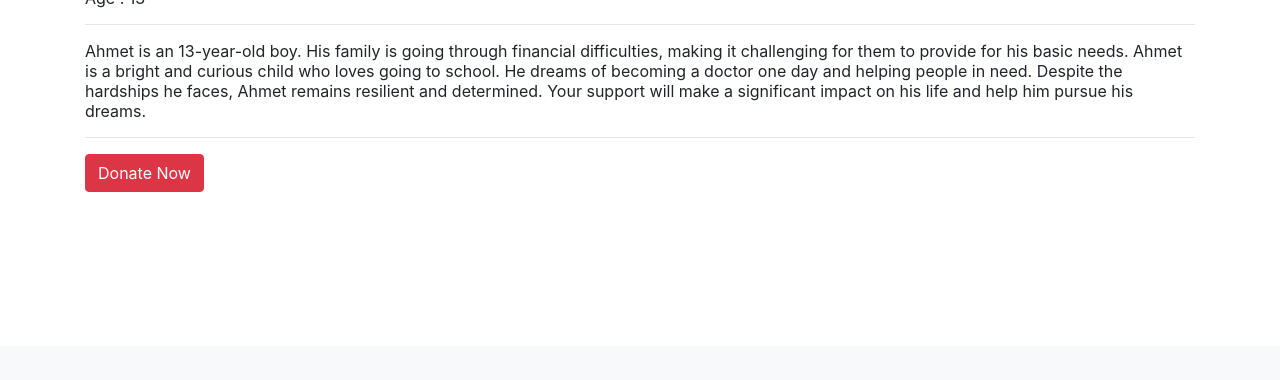
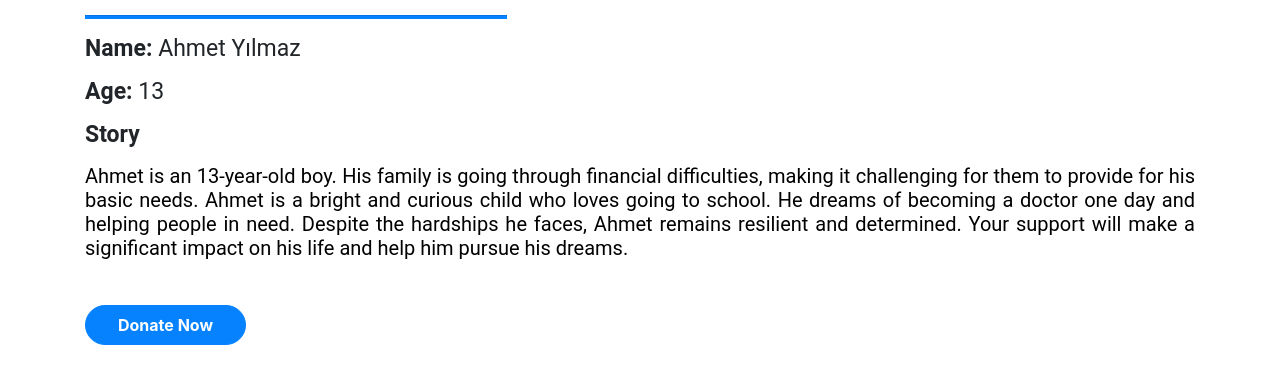
Before and after one commit to evorz/Children-Sponsorship-System-Website-Project, a Flask app: page /child/1 in a window 1280 px wide. Shown: the part 454-834 px from the top of the page. Before the commit the page ends 646 px from the top, so only its background shows below. Run offline with Flask 2, Linux system fonts and the light colour scheme; data comes from the database, SQL or seed files in the repository; some libraries are stand-ins or nearby versions.

Commit message:
Update on front-end

```diff
--- a/ChildrenSponsorshipSystem/static/css/about.css
+++ b/ChildrenSponsorshipSystem/static/css/about.css
@@ -31,7 +31,7 @@
   left: 0;
   font-size: var(--font-size-base);
   font-weight: 600;
-  font-family: var(--font-plus-roboto);
+  font-family: 'Roboto', sans-serif;
   color: var(--color-black);
   text-align: left;
   display: inline-block;
@@ -74,7 +74,7 @@
   position: relative;
   font-size: var(--font-size-base);
   font-weight: 600;
-  font-family: var(--font-plus-roboto);
+  font-family: 'Roboto', sans-serif;
   color: var(--color-cornflowerblue-100);
   text-align: left;
 }
@@ -100,7 +100,7 @@
   position: relative;
   font-size: var(--font-size-base);
   font-weight: 600;
-  font-family: var(--font-plus-roboto);
+  font-family: 'Roboto', sans-serif;
   color: var(--color-white);
   text-align: left;
 }
@@ -131,7 +131,7 @@
   left: 530px;
   font-size: 50px;
   font-weight: 700;
-  font-family: inherit;
+  font-family: 'Roboto', sans-serif;
   text-align: left;
 }
 .support-children-in {
@@ -182,7 +182,7 @@
   position: relative;
   font-size: var(--font-size-sm);
   font-weight: 600;
-  font-family: var(--font-plus-roboto);
+  font-family: 'Roboto', sans-serif;
   color: var(--color-white);
   text-align: left;
 }
@@ -354,7 +354,7 @@
   left: 149px;
   font-size: var(--font-size-xl);
   font-weight: 700;
-  font-family: inherit;
+  font-family: 'Roboto', sans-serif;
 }
 .we-are-here {
   margin: 0;
@@ -373,7 +373,7 @@
   left: 149px;
   font-size: var(--font-size-31xl);
   font-weight: 700;
-  font-family: inherit;
+  font-family: 'Roboto', sans-serif;
   text-align: left;
 }
 .za-hando {
@@ -516,7 +516,7 @@
   top: 1943px;
   font-size: var(--font-size-31xl);
   font-weight: 700;
-  font-family: inherit;
+  font-family: 'Roboto', sans-serif;
 }
 .our-dev-team {
   top: 2055px;
@@ -663,5 +663,5 @@
   text-align: center;
   font-size: var(--font-size-5xl);
   color: var(--color-darkslategray-100);
-  font-family: var(--font-plus-roboto);
+  font-family: 'Roboto', sans-serif;
 }
--- /dev/null
+++ b/ChildrenSponsorshipSystem/static/css/article.css
@@ -0,0 +1,21 @@
+.child-name2 {
+    margin-top: 14px;
+    font-weight: normal;
+    font-size: 23px;
+}
+.child-age2{
+    font-weight: normal;
+    font-size: 23px;
+}
+.Auther-Date{
+    font-weight: bold;
+    font-size: 23px;
+}
+.liner3{
+    width:750px;
+    height: 3px;
+    text-align:left;
+    margin-left:0;
+    color:rgb(6, 130, 255);
+    background-color:rgb(6, 130, 255);
+}
--- a/ChildrenSponsorshipSystem/static/css/articles.css
+++ b/ChildrenSponsorshipSystem/static/css/articles.css
@@ -62,3 +62,19 @@
     justify-content: center;
     color: rgb(6, 130, 255);
 }
+.liner{
+  width:auto;
+  height: 3px;
+  text-align:center;
+  margin-left:0;
+  color:rgb(6, 130, 255);
+  background-color:rgb(6, 130, 255);
+}
+.liner4{
+  width:auto;
+  height: 3px;
+  text-align:center;
+  margin-left:0;
+  color:rgb(159, 159, 159);
+  background-color: rgb(159, 159, 159);
+}
--- /dev/null
+++ b/ChildrenSponsorshipSystem/static/css/child.css
@@ -0,0 +1,76 @@
+.child-name2 {
+  margin-top: 14px;
+  font-weight: normal;
+  font-size: 23px;
+}
+.child-age2{
+  font-weight: normal;
+  font-size: 23px;
+}
+.name2{
+  font-weight: bold;
+  font-size: 23px;
+}
+.age2{
+  font-weight: bold;
+  font-size: 23px;
+}
+.story2{
+  font-weight: bold;
+  font-size: 23px;
+}
+.profile-line{
+  width:38%;
+  height: 3px;
+  text-align:left;
+  margin-left:0;
+  color:rgb(6, 130, 255);
+  background-color:rgb(6, 130, 255);
+}
+
+.child-photo-1 {
+  height: 316.5px;
+  width: 420px;
+  margin-right: 20px;
+  border-radius: 20px;
+  color: rgb(6, 130, 255);
+  border-width: 4px;
+  border:solid;
+}
+
+.about-section{
+    margin-top: 0px;
+    margin-left: 0px;
+    margin-bottom: 15px;
+    color: rgb(0, 0, 0);
+    text-align: justify;
+    font-size: 20px;
+}
+
+.donate-button-child {
+    color: white;
+    border-color: rgb(6, 130, 255);
+    background-color: rgb(6, 130, 255);
+    border-style: solid;
+    font-weight: bold;
+    border-width: 1px;
+    border-radius: 24px;
+    cursor: pointer;
+    margin-top: 30px;
+    margin-right: 8px;
+    margin-bottom: 35px;
+    padding-top: 9px;
+    padding-bottom: 9px;
+    padding-right: 32px;
+    padding-left: 32px;
+    top: 538.5px;
+    left: 67px;
+    transition: background-color 0.35s, color 0.35s;
+  }
+  .donate-button-child:hover {
+    background-color: white;
+    color: rgb(6, 130, 255);
+  }
+  .donate-button-child:active {
+    opacity: 0.7;
+  }
--- a/ChildrenSponsorshipSystem/static/css/childs.css
+++ b/ChildrenSponsorshipSystem/static/css/childs.css
@@ -87,4 +87,15 @@
   height: 211px;
   width: 280px;
   border-radius: 20px;
+  display: block;
+  margin-left: auto;
+  margin-right: auto;
 }
+.liner2{
+  width:auto;
+  height: 3px;
+  text-align:center;
+  margin-left:0;
+  color:rgb(6, 130, 255);
+  background-color:rgb(6, 130, 255);
+}
--- /dev/null
+++ b/ChildrenSponsorshipSystem/static/css/donate.css
@@ -0,0 +1,21 @@
+.child-name2 {
+    margin-top: 14px;
+    font-weight: normal;
+    font-size: 23px;
+}
+.child-age2{
+    font-weight: normal;
+    font-size: 23px;
+}
+.name2{
+    font-weight: bold;
+    font-size: 23px;
+}
+.line{
+    width:41%;
+    height: 3px;
+    text-align:left;
+    margin-left:0;
+    color:rgb(6, 130, 255);
+    background-color:rgb(6, 130, 255);
+}
--- a/ChildrenSponsorshipSystem/static/css/global.css
+++ b/ChildrenSponsorshipSystem/static/css/global.css
@@ -2,10 +2,12 @@ body {
   margin: 0;
   line-height: normal;
 }
-
+p{
+  font-family: 'Roboto', sans-serif;
+}
 :root {
   /* fonts */
-  --font-plus-roboto: "Roboto";
+  --font-plus-roboto: 'Roboto';
 
   /* font sizes */
   --font-size-lg: 18px;
--- a/ChildrenSponsorshipSystem/static/css/navbar.css
+++ b/ChildrenSponsorshipSystem/static/css/navbar.css
@@ -2,7 +2,7 @@
   color: black;
   font-weight: bold;
   font-size: 18px;
-  font-family: "Roboto";
+  font-family: 'Roboto', sans-serif;
   padding-bottom: 35px;
   padding-top: 35px;
   margin-left: 40px;
--- a/ChildrenSponsorshipSystem/templates/article.html
+++ b/ChildrenSponsorshipSystem/templates/article.html
@@ -6,7 +6,7 @@
 {% if article %}
 
 <h4>{{ article.title }}</h4>
-<hr>
+<hr class="liner3">
 Author : {{article.author}}
 <hr>
 Date : {{article.created_date}}
--- a/ChildrenSponsorshipSystem/templates/child.html
+++ b/ChildrenSponsorshipSystem/templates/child.html
@@ -6,15 +6,23 @@
 
 {% if child %}
 
-<img src="{{ child.child_photo_url }}"  width="288" height="211">
-<hr>
-<h4>{{ child.name }}</h4>
-<hr>
-Age : {{child.age}}
-<hr>
-{{child.about}}
-<hr>
-<a href = "/donate/{{ child.id }}" class = "btn btn-danger ">Donate Now</a>
+
+<div>
+    <img class="child-photo-1" src="{{ child.child_photo_url }}"  >
+    <hr class="profile-line">
+</div>
+<div>
+<p class="child-name2"> <span class="name2">Name:</span> {{ child.name }}</p>
+
+<p class="child-age2"> <span class="age2"> Age:</span> {{child.age}}</p>
+</div>
+<p class="story2">Story</p>
+<p class="about-section">{{child.about}}</p>
+<div>
+    <a href='/donate/{{ child.id }}'>
+        <button class="donate-button-child">Donate Now</button>
+    </a>
+</div>
 
 {% else %}
 
--- a/ChildrenSponsorshipSystem/templates/childs.html
+++ b/ChildrenSponsorshipSystem/templates/childs.html
@@ -10,7 +10,7 @@
 </div>
 
 {% if childs %}
-
+<hr class="liner4">
 {% for i in range(0, childs|length, 3) %}
     <div class="row">
         {% for child in childs[i:i+3] %}
@@ -18,6 +18,7 @@
                 <div class="card">
                     <div class="card-body">
                             <img class="child-photo" src="{{child.child_photo_url}}">
+                            <hr class="liner2">
                             <p class="child-list">Child No: {{child.id}}</p>
                             <p class="child-list2">Child's Name: <span class="child-name">{{child.name}}</span></h5>
                             <p class="child-list2">Age: <span class="child-age">{{child.age}}</span></p>
@@ -28,7 +29,7 @@
         {% endfor %}
     </div>
 {% endfor %}
-
+<hr class="liner4">
 {% else %}
 <div class="alert alert-danger">There are no children on this page.</div>
 {% endif %}
--- a/ChildrenSponsorshipSystem/templates/layout.html
+++ b/ChildrenSponsorshipSystem/templates/layout.html
@@ -16,7 +16,10 @@
     <link rel="stylesheet" href="{{ url_for('static', filename='css/profile.css') }}">
     <link rel="stylesheet" href="{{ url_for('static', filename='css/dashboard.css') }}">
     <link rel="stylesheet" href="{{ url_for('static', filename='css/childs.css') }}">
+    <link rel="stylesheet" href="{{ url_for('static', filename='css/child.css') }}">
     <link rel="stylesheet" href="{{ url_for('static', filename='css/articles.css') }}">
+    <link rel="stylesheet" href="{{ url_for('static', filename='css/article.css') }}">
+    <link rel="stylesheet" href="{{ url_for('static', filename='css/donate.css') }}">
     <title>Children Sponsorship System</title>
 </head>
 <body>
```
Also changed, not shown: ChildrenSponsorshipSystem/templates/articles.html (+4 -3 lines), ChildrenSponsorshipSystem/templates/donate.html (+12 -13 lines).
